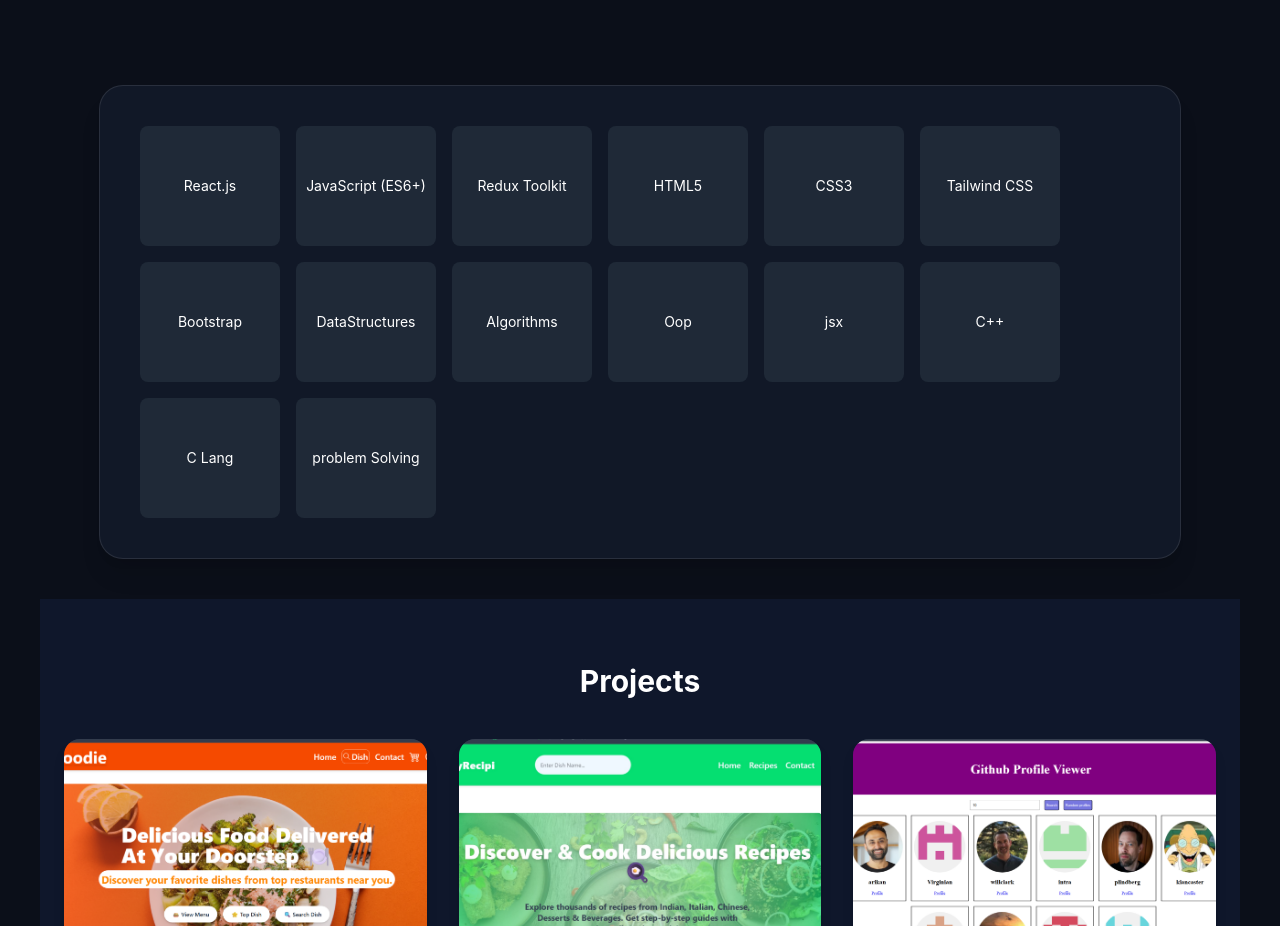
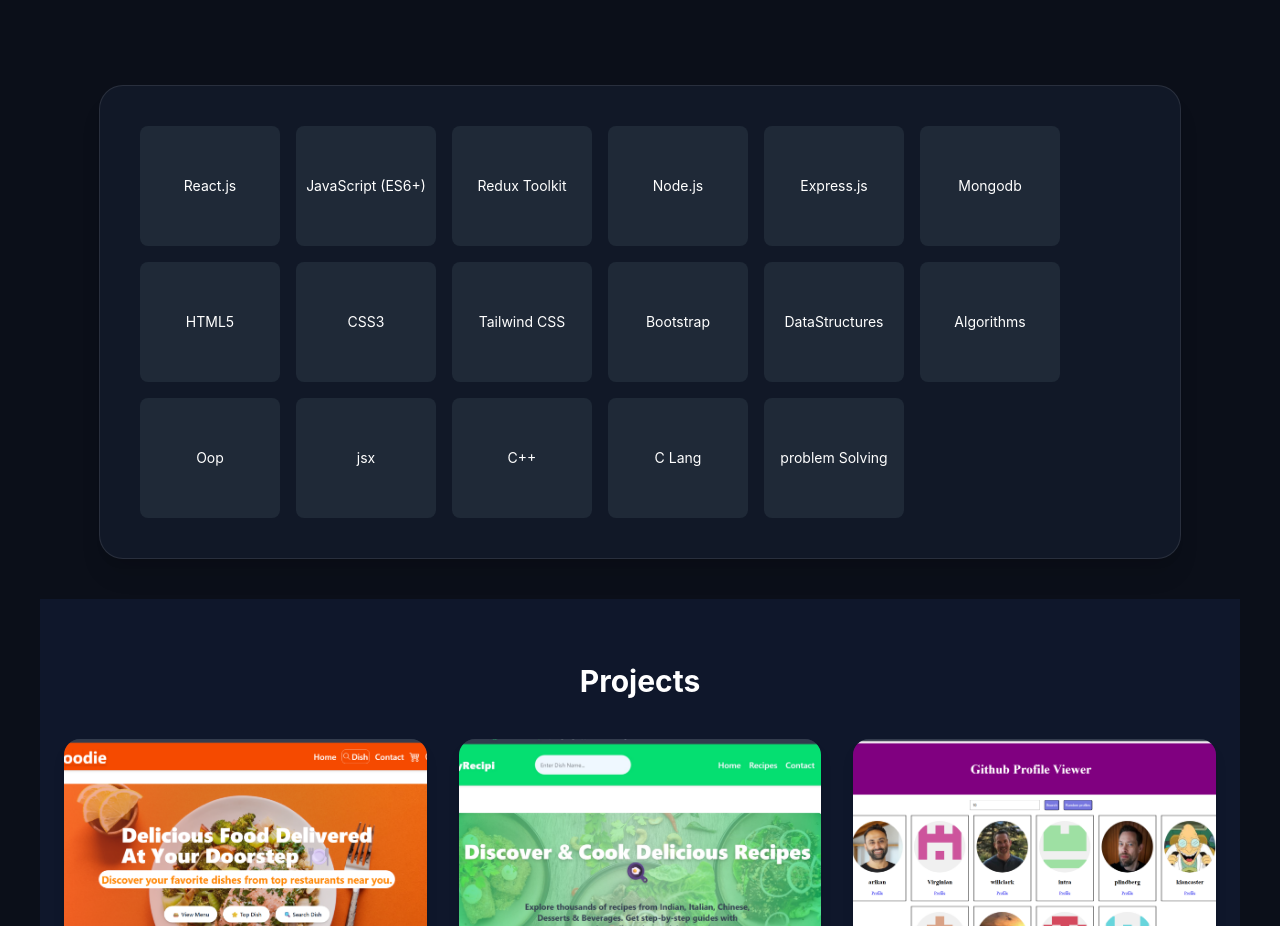
Before and after one commit to HasanainChishti/my-portfolio, a React (Vite) app: page / in a window 1280 px wide. Shown: the part 2284-3210 px from the top of the page. Built offline with nearby package versions, Linux system fonts and the light colour scheme.

Commit message:
ui update

```diff
--- a/src/components/Projects.jsx
+++ b/src/components/Projects.jsx
@@ -112,7 +112,7 @@ const projects = [
       "User input based",
     ],
     live: "https://githubprofile-viewer-seven.vercel.app/",
-    code: "#",
+    code: "https://github.com/HasanainChishti/GithubprofileViewer.git",
     image:GithubProfileViewer,
   },
    {
--- a/src/components/Skills.jsx
+++ b/src/components/Skills.jsx
@@ -18,7 +18,7 @@ const Skills = () => {
         </h3> */}
 
         <div className="flex flex-wrap gap-4 w-250">
-          {["React.js", "JavaScript (ES6+)", "Redux Toolkit", "HTML5", "CSS3", "Tailwind CSS","Bootstrap","DataStructures","Algorithms","Oop","jsx","C++","C Lang","problem Solving"].map((skill, index) => (
+          {["React.js", "JavaScript (ES6+)", "Redux Toolkit",'Node.js',"Express.js","Mongodb", "HTML5", "CSS3", "Tailwind CSS","Bootstrap","DataStructures","Algorithms","Oop","jsx","C++","C Lang","problem Solving"].map((skill, index) => (
             <div
               key={index}
               className="relative flex justify-center items-center hover:font-extrabold hover:bg-purple-400/15  w-35 text-center h-30 bg-[#1F2937] rounded-lg text-sm cursor-pointer overflow-hidden group"
```
